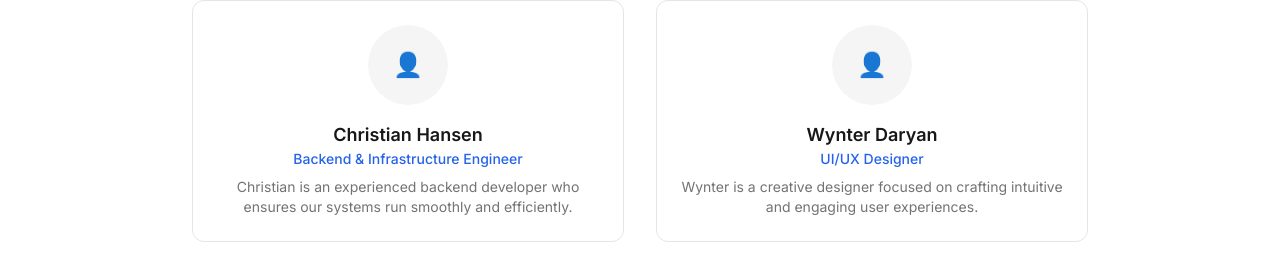
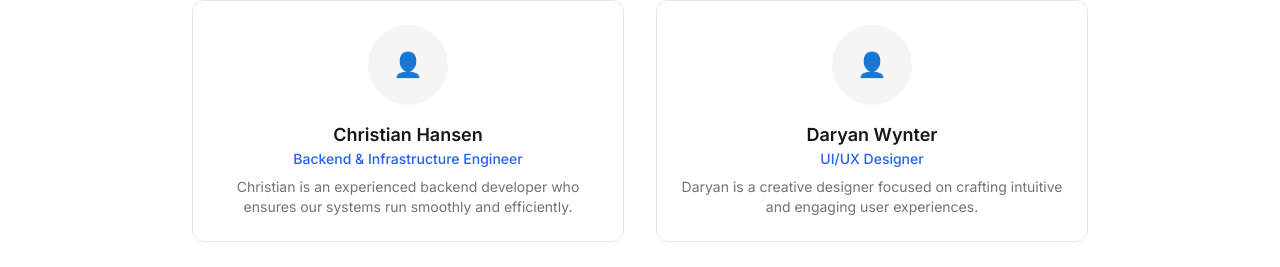
Before and after one commit to threehappypenguins/VideoSphere, a Next.js app: page /about in a window 1280 px wide. Shown: the part 1019-1286 px from the top of the page. Built offline with nearby package versions, Linux system fonts and the light colour scheme; no server answers.

Commit message:
fix: changed to correct name

```diff
--- a/app/(marketing)/about/page.tsx
+++ b/app/(marketing)/about/page.tsx
@@ -34,9 +34,9 @@ const team = [
     bio: 'Christian is an experienced backend developer who ensures our systems run smoothly and efficiently.',
   },
   {
-    name: 'Wynter Daryan',
+    name: 'Daryan Wynter',
     role: 'UI/UX Designer',
-    bio: 'Wynter is a creative designer focused on crafting intuitive and engaging user experiences.',
+    bio: 'Daryan is a creative designer focused on crafting intuitive and engaging user experiences.',
   },
 ];
 
```
